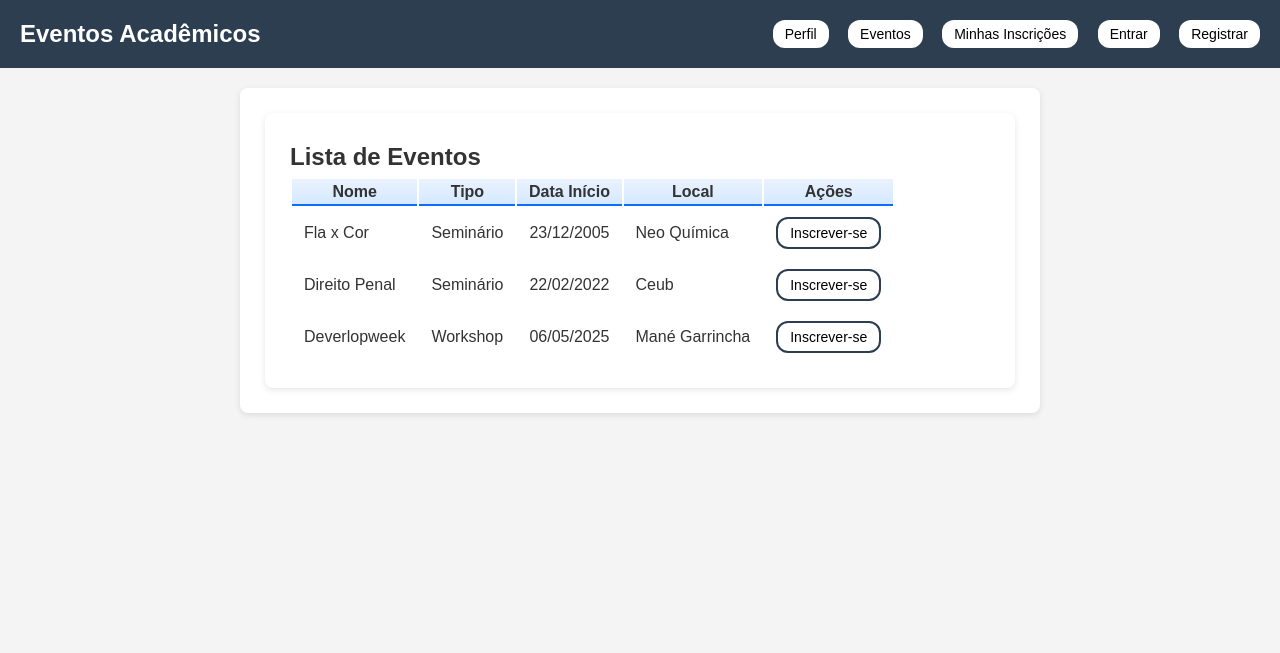
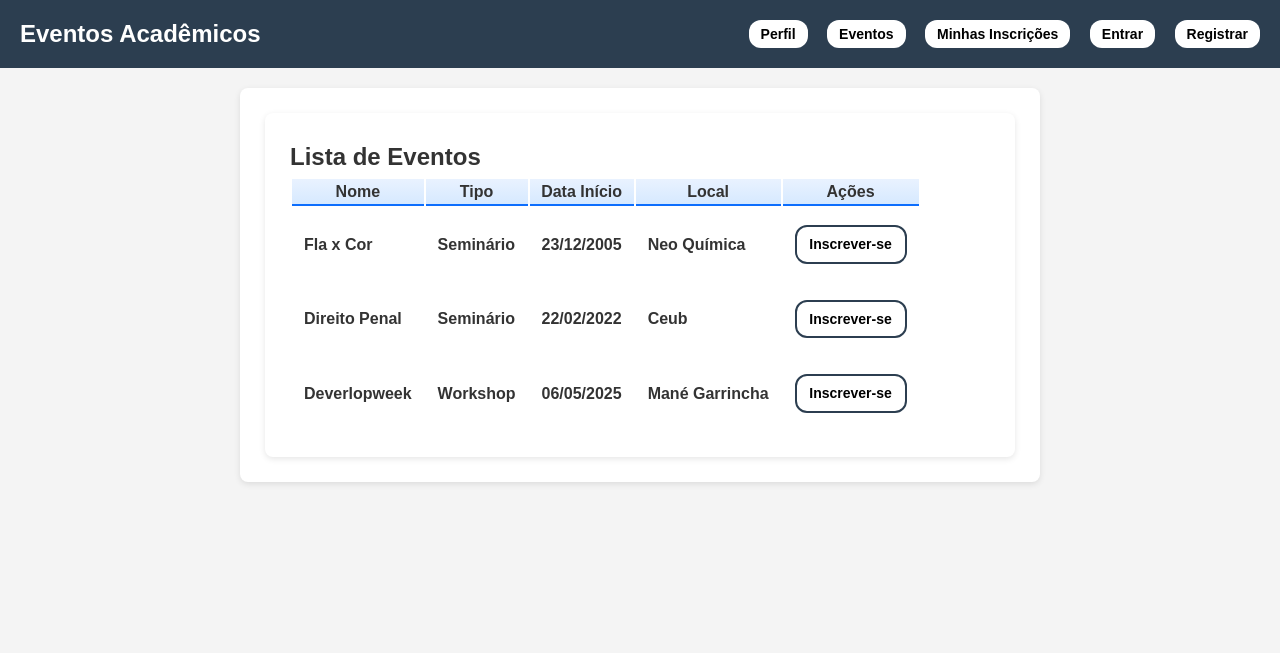
Before and after one commit to MarianaPinheiro-lgtm/Trabalho-web, a Django app: page /evento/listas/ in a window 1280 px wide. Shown: the top 653 px of the page. Run offline with Django 5.2, Linux system fonts and the light colour scheme; data comes from the database, SQL or seed files in the repository; both versions use the stored data as it was after the commit.

Commit message:
Mudamos fonte e arrumamos botões de inscrição

```diff
--- a/GerenciamentoEventos/eventos/forms.py
+++ b/GerenciamentoEventos/eventos/forms.py
@@ -32,6 +32,7 @@ class RegistroForm(forms.ModelForm):
     class Meta:
         model = User
         fields = ['username', 'first_name', 'email', 'password']
+        help_texts= {'username': None}
 
     email = forms.EmailField(required=True)
 
--- a/GerenciamentoEventos/eventos/templates/base.html
+++ b/GerenciamentoEventos/eventos/templates/base.html
@@ -66,6 +66,7 @@
         }
 
         .buttonH {
+            font-weight: bold;
             background-color: white;
             color: black;
             padding: 6px 12px;
@@ -83,6 +84,7 @@
 
         .buttonInscricao{
             margin-bottom: 15px;
+            font-weight: bold;
             background-color: white;
             border: 2px solid #2c3e50;
             color: black;
@@ -94,6 +96,30 @@
         }
 
         .buttonInscricao:hover{
+            background-color: #2c3e50;
+            color: white;
+        }
+
+        .buttonEvento{
+            margin-bottom: 15px;
+            display: block;
+            width: 112px;
+            justify-content: center;    /* centraliza na horizontal */
+            align-items: center;        /* centraliza na vertical */
+            text-align: center;
+            margin: 5px auto;
+            font-weight: bold;
+            background-color: white;
+            border: 2px solid #2c3e50;
+            color: black;
+            padding: 6px 12px;
+            border-radius: 12px;
+            text-decoration: none;
+            font-size: 14px;
+            transition: all 0.3s ease;
+        }
+
+        .buttonEvento:hover{
             background-color: #2c3e50;
             color: white;
         }
--- a/GerenciamentoEventos/eventos/templates/evento_list.html
+++ b/GerenciamentoEventos/eventos/templates/evento_list.html
@@ -27,28 +27,28 @@
             <tbody>
                 {% for evento in eventos %}
                 <tr>
-                    <td class="fw-semibold text-dark">{{ evento.nome }}</td>
-                    <td class="text-muted">{{ evento.get_tipo_display }}</td>
-                    <td class="text-center">{{ evento.data_inicio|date:"d/m/Y" }}</td>
-                    <td class="text-muted">{{ evento.local }}</td>
+                    <td class="fw-semibold text-dark"><strong>{{ evento.nome }}</strong></td>
+                    <td class="text-muted"><strong>{{ evento.get_tipo_display }}</strong></td>
+                    <td class="text-center"><strong>{{ evento.data_inicio|date:"d/m/Y" }}</strong></td>
+                    <td class="text-muted"><strong>{{ evento.local }}</strong></td>
                     <td class="text-center">
+                        <a href="{% url 'inscricao_create' %}" class="buttonEvento">
+                            Inscrever-se
+                       </a>
                         {% if user == evento.organizador %}
-                            <a href="{% url 'evento_update' evento.id %}" class="btn btn-sm btn-outline-warning me-1">
+                            <a href="{% url 'evento_update' evento.id %}" class="buttonEvento">
                                  Editar
                             </a>
-                            <a href="{% url 'evento_delete' evento.id %}" class="btn btn-sm btn-outline-danger me-1">
+                            <a href="{% url 'evento_delete' evento.id %}" class="buttonEvento">
                                  Excluir
                             </a>
                         {% endif %}
-                        <a href="{% url 'inscricao_create' %}" class="buttonInscricao">
-                             Inscrever-se
-                        </a>
                     </td>
                 </tr>
                 {% empty %}
                 <tr>
                     <td colspan="5" class="text-center text-muted py-3">
-                        Nenhum evento cadastrado.
+                        Nenhum evento cadastrado.''
                     </td>
                 </tr>
                 {% endfor %}
```
Also changed, not shown: GerenciamentoEventos/eventos/templates/inscricao_list.html (+7 -7 lines), GerenciamentoEventos/db.sqlite3.
